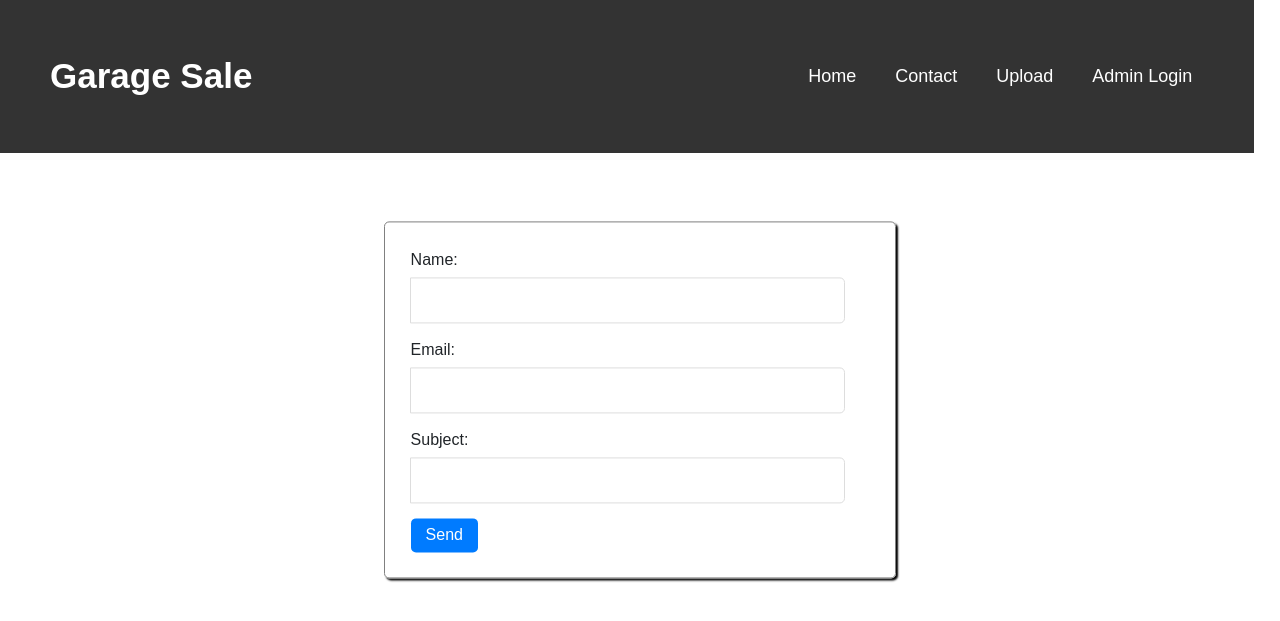
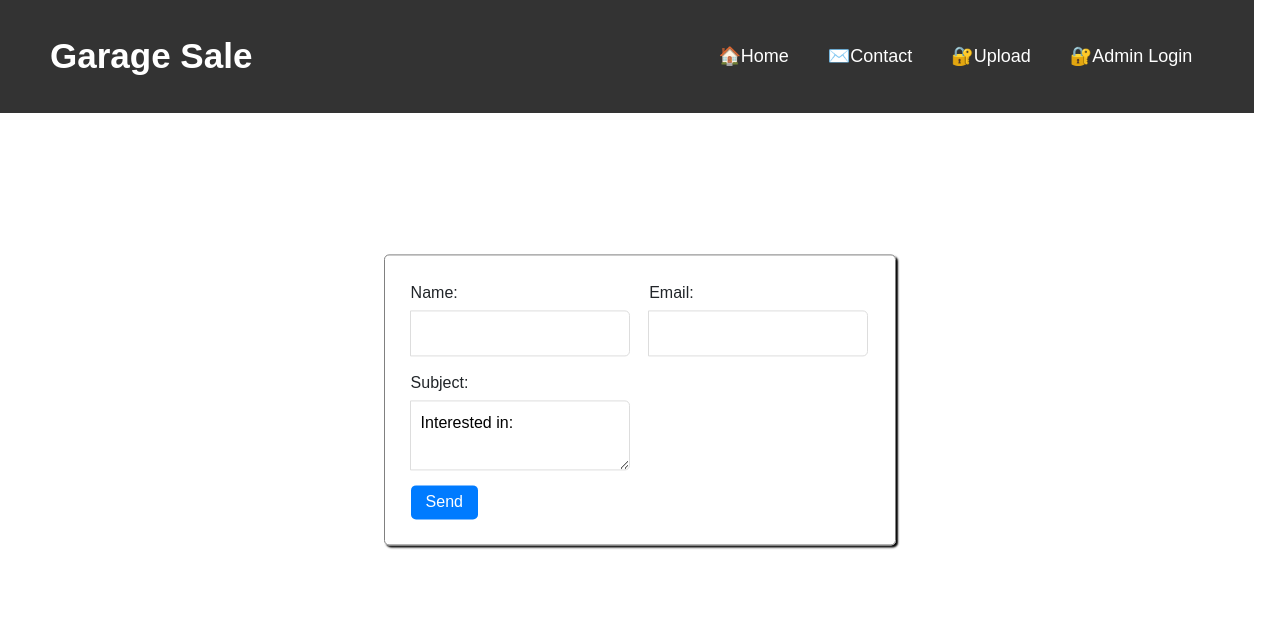
Before and after one commit to edwinciornei/diy-frame, a Flask app: page /contact in a window 1280 px wide. Shown: the top 621 px of the page. Run offline with Flask 3, Linux system fonts and the light colour scheme; some libraries are stand-ins or nearby versions.

Commit message:
capture query parameter/auto-fill

```diff
--- a/main.py
+++ b/main.py
@@ -21,7 +21,9 @@
 # CONTACT
 @app.route('/contact',  methods=['GET', 'POST'])
 def contact():
-    return render_template('contact.html')
+    subject = request.args.get('subject', '')
+    price = request.args.get('price', '')
+    return render_template('contact.html', subject=subject, price=price)
 
 
 # WRAPPER
--- a/static/css/style.css
+++ b/static/css/style.css
@@ -13,7 +13,6 @@
     text-decoration: none;
 }
 
-/* Generic container styles */
 .in-out-up, .contact-form {
     position: absolute;
     left: 50%;
@@ -35,9 +34,14 @@
     width: 40%;
 }
 
-/* Input groups */
+/* Added this to make 'name' and 'email' sit on the same line */
+.input-row {
+    display: flex;
+    justify-content: space-between;
+}
+
 .input-group {
-    width: 95%;
+    width: 48%; /* Adjusted to make space for two input groups side by side */
     margin-bottom: 10px;
 }
 
@@ -67,12 +71,11 @@
     min-height: 60px;
 }
 
-/* Image styles */
 .thumbnails {
     width: 100%;
     height: auto;
     object-fit: cover;
-    max-height: 200px;
+    max-height: 190px;
     border-top-left-radius: 0.25rem;
     border-top-right-radius: 0.25rem;
 }
@@ -93,14 +96,12 @@
     color: #333;
 }
 
-/* Card */
 .card {
     border: 1px solid grey;
     border-radius: 5px;
     box-shadow: 2px 2px 2px black;
 }
 
-/* Submit button */
 input[type="submit"] {
     background-color: #007bff;
     color: #fff;
--- a/templates/admin_login/login.html
+++ b/templates/admin_login/login.html
@@ -1,5 +1,5 @@
 {% extends "base.html" %}
-{% block title %}Login{% endblock %}
+{% block title %}Admin Login{% endblock %}
 {% block body %}
 {{ super() }}
 <div class="in-out-up">
--- a/templates/contact.html
+++ b/templates/contact.html
@@ -4,21 +4,20 @@
 {{ super() }}
 <div class="contact-form">
     <form action="/send_contact" method="POST">
+        <div class="input-row">
             <div class="input-group">
                 <label for="name">Name:</label>
                 <input type="text" name="name" required>
             </div>
-
             <div class="input-group">
                 <label for="email">Email:</label>
                 <input type="email" name="email" required>
             </div>
-
+        </div>
         <div class="input-group">
             <label for="subject">Subject:</label>
-            <input type="text" name="subject" required>
+            <textarea name="subject" required>Interested in: {{ subject }} {{ price }}</textarea>
         </div>
-
         <input type="submit" value="Send">
     </form>
 </div>
--- a/templates/home.html
+++ b/templates/home.html
@@ -5,7 +5,7 @@
   <meta name="viewport" content="width=device-width, initial-scale=1.0">
   <link rel="stylesheet" href="https://maxcdn.bootstrapcdn.com/bootstrap/4.5.2/css/bootstrap.min.css">
   <link rel="stylesheet" href="/static/css/style.css">
-  <title>Garage Sale</title>
+  <title>Home</title>
   <style>
     /* Reset some default styles */
     body {
@@ -17,7 +17,7 @@
     /* Navbar styles */
     nav {
       background-color: #333;
-      padding: 50px 50px;
+      padding: 30px 50px;
     }
 
     .navbar-container {
@@ -85,10 +85,14 @@
     <div class="navbar-container">
       <a href="/" class="navbar-logo">Garage Sale</a>
       <ul class="navbar-menu">
-        <li><a href="/">Home</a></li>
-        <li><a href="/contact">Contact</a></li>
-        <li><a href="/upload">Upload</a></li>
-        <li><a href="/adminlogin">Admin Login</a></li>
+        <li><a href="/">🏠Home</a></li>
+        <li><a href="/contact">✉️Contact</a></li>
+        {% if session['admin'] %}
+          <li><a href="/upload">⬆Upload</a></li>
+        {% else %}
+          <li><a href="/upload">🔐Upload</a></li>
+        {% endif %}
+        <li><a href="/adminlogin">🔐Admin Login</a></li>
       </ul>
     </div>
   </nav>
@@ -96,6 +100,7 @@
     <div class="row">
         {% for image in images %}
           <div class="col-lg-4 col-md-6 mb-4">
+            <a href="/contact?subject={{ image.description }}&price={{ image.price }}" class="text-decoration-none text-dark">
               <div class="card h-100">
                 <img class="card-img-top thumbnails" src="/home/{{ image.sha256 }}" alt="Image Description">
                 <div class="card-body">
@@ -103,6 +108,7 @@
                   <p class="card-text image-price">${{ image.price }}</p>
                 </div>
               </div>
+            </a>
           </div>
         {% endfor %}
     </div>
--- a/templates/upload.html
+++ b/templates/upload.html
@@ -1,5 +1,5 @@
 {% extends "base.html" %}
-{% block title %}{% endblock %}
+{% block title %}Upload{% endblock %}
 {% block body %}
 {{ super() }}
 <div class="contact-form">
```
Lines whose indentation alone changed are shown as unchanged.
